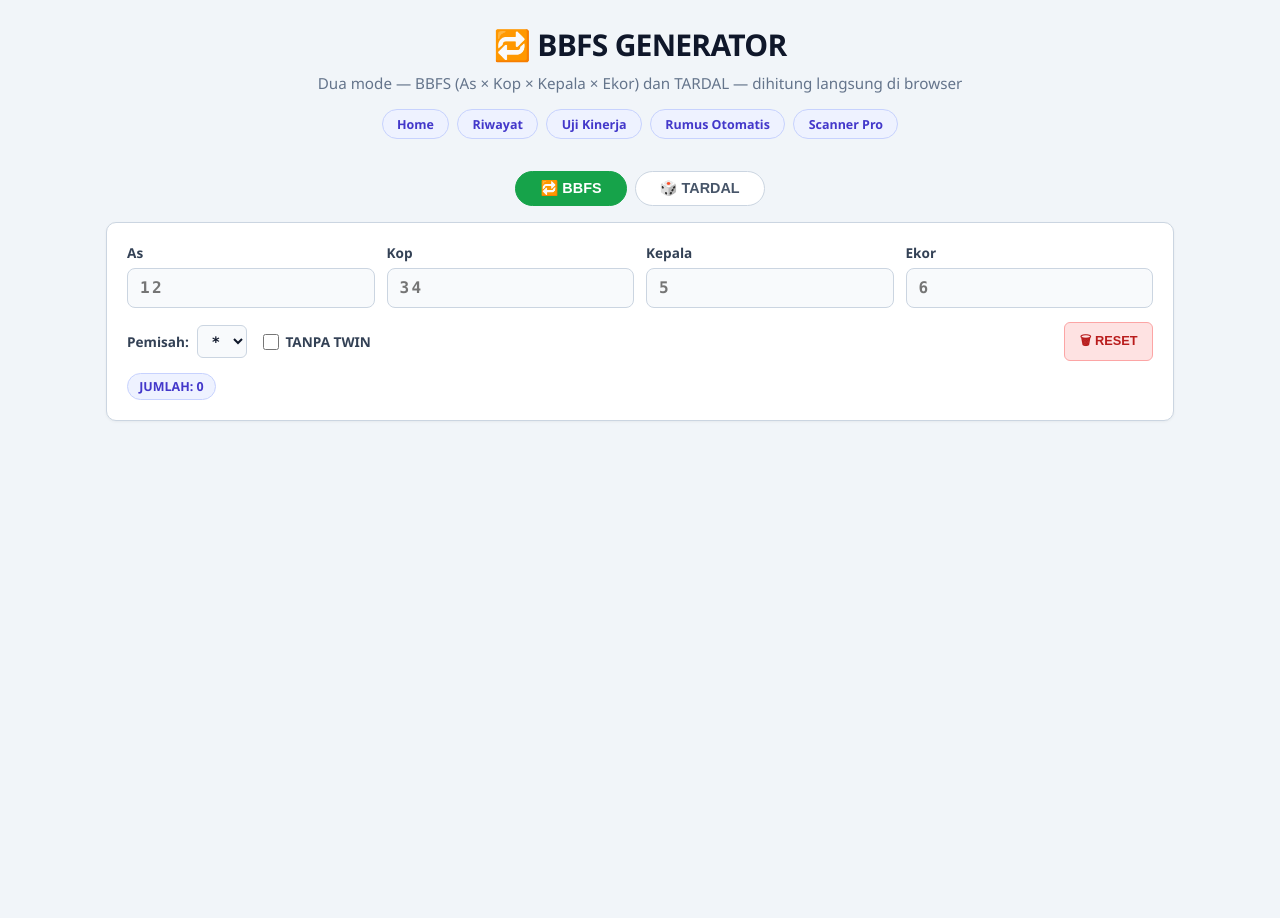
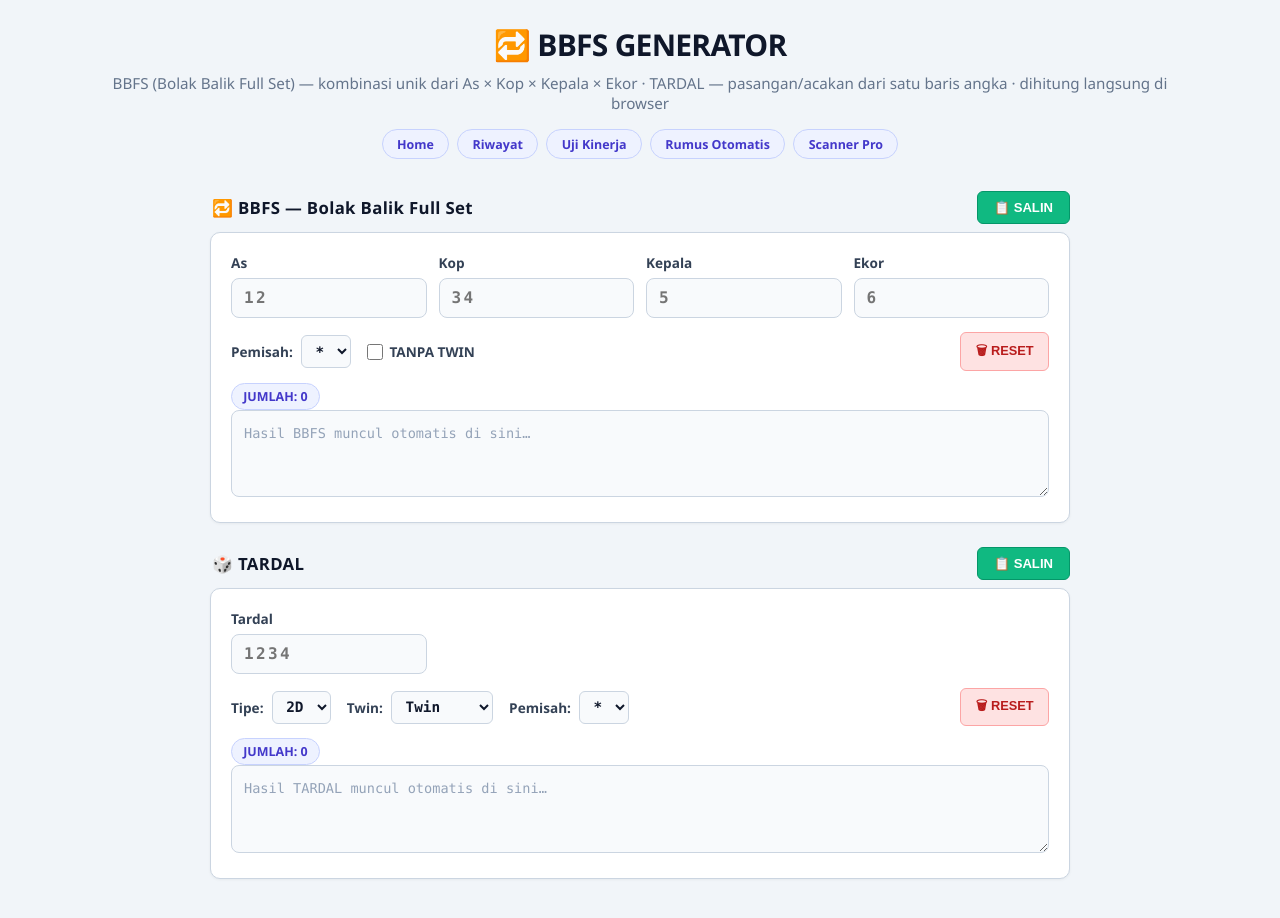
Before and after one commit to luckyone18/ln-generator, a Next.js app: page /bbfs in a window 1280 px wide. Shown: the top 918 px of the page. Before the commit the page ends 800 px from the top, so only its background shows below. Built offline with nearby package versions, Linux system fonts and the light colour scheme.

Commit message:
refactor(bbfs): replace tabs with stacked BBFS + TARDAL sections like reference page

```diff
--- a/app/bbfs/bbfs.module.css
+++ b/app/bbfs/bbfs.module.css
@@ -48,35 +48,29 @@
   transform: translateY(-1px);
 }
 
-.bbfsTabRow {
-  display: flex;
-  justify-content: center;
-  gap: 0.5rem;
-  margin-bottom: 1rem;
+.bbfsSection {
+  width: 100%;
+  max-width: 860px;
+  margin: 0 auto 1.25rem;
 }
 
-.bbfsTab,
-.bbfsTabActive {
-  padding: 0.5rem 1.5rem;
-  border-radius: 999px;
-  border: 1px solid #cbd5e1;
-  background: #fff;
-  color: #475569;
-  font-size: 0.9rem;
-  font-weight: 700;
-  cursor: pointer;
-  transition: background 0.15s ease, color 0.15s ease, border-color 0.15s ease;
+.bbfsSectionTitle {
+  display: flex;
+  align-items: center;
+  justify-content: space-between;
+  gap: 0.75rem;
+  margin: 0 0 0.5rem 2px;
 }
 
-.bbfsTab:hover {
-  border-color: #94a3b8;
-  background: #f8fafc;
+.bbfsSectionTitle h2 {
+  margin: 0;
+  font-size: 1.05rem;
+  color: #0f172a;
+  letter-spacing: 0.02em;
 }
 
-.bbfsTabActive {
-  background: #16a34a;
-  border-color: #16a34a;
-  color: #fff;
+.bbfsOutputArea::placeholder {
+  color: #94a3b8;
 }
 
 .bbfsInputPanel {
--- a/app/bbfs/page.js
+++ b/app/bbfs/page.js
@@ -8,55 +8,16 @@ import { generateTardal } from "../tardal.js";
 
 const SEPARATORS = ["*", "#", ","];
 
-export default function BbfsPage() {
-  const [mode, setMode] = useState("bbfs"); // "bbfs" | "tardal"
+const stripDigits = (v, max) => v.replace(/\D+/g, "").slice(0, max);
 
-  // --- BBFS state ---
-  const [as, setAs] = useState("");
-  const [kop, setKop] = useState("");
-  const [kepala, setKepala] = useState("");
-  const [ekor, setEkor] = useState("");
-  const [noTwin, setNoTwin] = useState(false);
-
-  // --- TARDAL state ---
-  const [td, setTd] = useState("");
-  const [tdType, setTdType] = useState("2");
-  const [tdTwin, setTdTwin] = useState("1"); // 1 = Twin, 2 = No Twin
-
-  // --- shared ---
-  const [separator, setSeparator] = useState("*");
-  const [copied, setCopied] = useState(false);
-
-  const stripDigits = (v) => v.replace(/\D+/g, "").slice(0, 10);
-
-  const { results, count: bbfsCount } = useMemo(
-    () => bbfsGenerate({ as, kop, kepala, ekor, separator, noTwin }),
-    [as, kop, kepala, ekor, separator, noTwin]
-  );
-  const bbfsOutput = useMemo(() => results.join(separator), [results, separator]);
-
-  const tdRes = useMemo(() => {
-    if (!td) return null;
-    return generateTardal({ digits: td, type: tdType, twin: Number(tdTwin), splitter: separator });
-  }, [td, tdType, tdTwin, separator]);
-
-  const isBbfs = mode === "bbfs";
-  const output = isBbfs ? bbfsOutput : tdRes?.result || "";
-  const count = isBbfs ? bbfsCount : tdRes?.count || 0;
-
-  // Rincian panjang hasil, contoh: "4D: 4"
-  const lengthBreakdown = useMemo(() => {
-    const map = new Map();
-    for (const r of results) map.set(r.length, (map.get(r.length) || 0) + 1);
-    return [...map.entries()].sort((a, b) => a[0] - b[0]);
-  }, [results]);
-
+function CopyButton({ value, copied, onCopied }) {
   const doCopy = async () => {
+    if (!value) return;
     try {
-      await navigator.clipboard.writeText(output);
+      await navigator.clipboard.writeText(value);
     } catch {
       const ta = document.createElement("textarea");
-      ta.value = output;
+      ta.value = value;
       ta.style.position = "fixed";
       ta.style.opacity = "0";
       document.body.appendChild(ta);
@@ -64,24 +25,62 @@ export default function BbfsPage() {
       document.execCommand("copy");
       document.body.removeChild(ta);
     }
-    setCopied(true);
-    setTimeout(() => setCopied(false), 2000);
+    onCopied();
+  };
+  return (
+    <button type="button" className={styles.bbfsBtnCopyAll} onClick={doCopy}>
+      {copied ? "✓ TERSALIN" : "📋 SALIN"}
+    </button>
+  );
+}
+
+export default function BbfsPage() {
+  // --- BBFS (form atas, seperti referensi) ---
+  const [as, setAs] = useState("");
+  const [kop, setKop] = useState("");
+  const [kepala, setKepala] = useState("");
+  const [ekor, setEkor] = useState("");
+  const [noTwin, setNoTwin] = useState(false);
+  const [sepBbfs, setSepBbfs] = useState("*");
+  const [copiedBbfs, setCopiedBbfs] = useState(false);
+
+  // --- TARDAL (form bawah, seperti referensi) ---
+  const [td, setTd] = useState("");
+  const [tdType, setTdType] = useState("2");
+  const [tdTwin, setTdTwin] = useState("1"); // 1 = Twin, 2 = No Twin
+  const [sepTd, setSepTd] = useState("*");
+  const [copiedTd, setCopiedTd] = useState(false);
+
+  const bbfs = useMemo(
+    () => bbfsGenerate({ as, kop, kepala, ekor, separator: sepBbfs, noTwin }),
+    [as, kop, kepala, ekor, sepBbfs, noTwin]
+  );
+  const bbfsOutput = useMemo(() => bbfs.results.join(sepBbfs), [bbfs.results, sepBbfs]);
+
+  const bbfsBreakdown = useMemo(() => {
+    const map = new Map();
+    for (const r of bbfs.results) map.set(r.length, (map.get(r.length) || 0) + 1);
+    return [...map.entries()].sort((a, b) => a[0] - b[0]);
+  }, [bbfs.results]);
+
+  const tdRes = useMemo(() => {
+    if (!td) return null;
+    return generateTardal({ digits: td, type: tdType, twin: Number(tdTwin), splitter: sepTd });
+  }, [td, tdType, tdTwin, sepTd]);
+  const tdOutput = tdRes?.result || "";
+  const tdCount = tdRes?.count || 0;
+
+  const resetBbfs = () => {
+    setAs(""); setKop(""); setKepala(""); setEkor("");
+    setNoTwin(false); setSepBbfs("*"); setCopiedBbfs(false);
+  };
+  const resetTd = () => {
+    setTd(""); setTdType("2"); setTdTwin("1"); setSepTd("*"); setCopiedTd(false);
   };
 
-  const doReset = () => {
-    setAs("");
-    setKop("");
-    setKepala("");
-    setEkor("");
-    setNoTwin(false);
-    setTd("");
-    setTdType("2");
-    setTdTwin("1");
-    setSeparator("*");
-    setCopied(false);
-  };
+  const flash = (setter) => { setter(true); setTimeout(() => setter(false), 2000); };
 
-  const fields = [
+  const bbfsFields = [
     { label: "As", value: as, set: setAs, ph: "12" },
     { label: "Kop", value: kop, set: setKop, ph: "34" },
     { label: "Kepala", value: kepala, set: setKepala, ph: "5" },
@@ -92,7 +91,10 @@ export default function BbfsPage() {
     <main className={styles.bbfsContainer}>
       <header className={styles.bbfsHeader}>
         <h1>🔁 BBFS GENERATOR</h1>
-        <p>Dua mode — BBFS (As × Kop × Kepala × Ekor) dan TARDAL — dihitung langsung di browser</p>
+        <p>
+          BBFS (Bolak Balik Full Set) — kombinasi unik dari As × Kop × Kepala × Ekor · TARDAL —
+          pasangan/acakan dari satu baris angka · dihitung langsung di browser
+        </p>
         <div className={styles.bbfsNavRow}>
           <Link href="/" className={styles.bbfsNavPill}>Home</Link>
           <Link href="/riwayat" className={styles.bbfsNavPill}>Riwayat</Link>
@@ -102,27 +104,16 @@ export default function BbfsPage() {
         </div>
       </header>
 
-      <div className={styles.bbfsTabRow}>
-        <button
-          type="button"
-          className={isBbfs ? styles.bbfsTabActive : styles.bbfsTab}
-          onClick={() => setMode("bbfs")}
-        >
-          🔁 BBFS
-        </button>
-        <button
-          type="button"
-          className={!isBbfs ? styles.bbfsTabActive : styles.bbfsTab}
-          onClick={() => setMode("tardal")}
-        >
-          🎲 TARDAL
-        </button>
+      {/* ==================== SECTION 1: BBFS ==================== */}
+      <section className={styles.bbfsSection}>
+        <div className={styles.bbfsSectionTitle}>
+          <h2>🔁 BBFS — Bolak Balik Full Set</h2>
+          <CopyButton value={bbfsOutput} copied={copiedBbfs} onCopied={() => flash(setCopiedBbfs)} />
         </div>
 
-      <section className={styles.bbfsInputPanel}>
-        {isBbfs ? (
+        <div className={styles.bbfsInputPanel}>
           <div className={styles.bbfsFieldGrid}>
-            {fields.map((f) => (
+            {bbfsFields.map((f) => (
               <label key={f.label} className={styles.bbfsFieldWrap}>
                 <span className={styles.bbfsFieldLabel}>{f.label}</span>
                 <input
@@ -131,13 +122,62 @@ export default function BbfsPage() {
                   maxLength={10}
                   value={f.value}
                   placeholder={f.ph}
-                  onChange={(e) => f.set(stripDigits(e.target.value))}
+                  onChange={(e) => f.set(stripDigits(e.target.value, 10))}
                   className={styles.bbfsFieldInput}
                 />
               </label>
             ))}
           </div>
-        ) : (
+          <div className={styles.bbfsCtrlRow}>
+            <label className={styles.bbfsSepLabel}>
+              Pemisah:
+              <select
+                value={sepBbfs}
+                onChange={(e) => setSepBbfs(e.target.value)}
+                className={styles.bbfsSepSelect}
+              >
+                {SEPARATORS.map((s) => (
+                  <option key={s} value={s}>{s}</option>
+                ))}
+              </select>
+            </label>
+            <label className={styles.bbfsTwinLabel} title="Sembunyikan hasil dengan digit berulang (twin)">
+              <input
+                type="checkbox"
+                checked={noTwin}
+                onChange={(e) => setNoTwin(e.target.checked)}
+                className={styles.bbfsTwinCheck}
+              />
+              TANPA TWIN
+            </label>
+            <button type="button" className={styles.bbfsBtnReset} onClick={resetBbfs}>
+              🗑 RESET
+            </button>
+          </div>
+          <div className={styles.bbfsStatRow}>
+            <span className={styles.bbfsStatChip}>JUMLAH: <b>{bbfs.count}</b></span>
+            {bbfsBreakdown.map(([len, n]) => (
+              <span key={len} className={styles.bbfsStatChipSub}>{len}D: <b>{n}</b></span>
+            ))}
+          </div>
+          <textarea
+            readOnly
+            value={bbfsOutput}
+            rows={Math.min(10, Math.max(3, Math.ceil(bbfsOutput.length / 120)))}
+            placeholder="Hasil BBFS muncul otomatis di sini…"
+            className={styles.bbfsOutputArea}
+          />
+        </div>
+      </section>
+
+      {/* ==================== SECTION 2: TARDAL ==================== */}
+      <section className={styles.bbfsSection}>
+        <div className={styles.bbfsSectionTitle}>
+          <h2>🎲 TARDAL</h2>
+          <CopyButton value={tdOutput} copied={copiedTd} onCopied={() => flash(setCopiedTd)} />
+        </div>
+
+        <div className={styles.bbfsInputPanel}>
           <div className={styles.bbfsFieldGrid}>
             <label className={styles.bbfsFieldWrap}>
               <span className={styles.bbfsFieldLabel}>Tardal</span>
@@ -147,15 +187,12 @@ export default function BbfsPage() {
                 maxLength={15}
                 value={td}
                 placeholder="1234"
-                onChange={(e) => setTd(e.target.value.replace(/\D+/g, "").slice(0, 15))}
+                onChange={(e) => setTd(stripDigits(e.target.value, 15))}
                 className={styles.bbfsFieldInput}
               />
             </label>
           </div>
-        )}
           <div className={styles.bbfsCtrlRow}>
-          {!isBbfs && (
-            <>
             <label className={styles.bbfsSepLabel}>
               Tipe:
               <select
@@ -179,13 +216,11 @@ export default function BbfsPage() {
                 <option value="2">No Twin</option>
               </select>
             </label>
-            </>
-          )}
             <label className={styles.bbfsSepLabel}>
               Pemisah:
               <select
-              value={separator}
-              onChange={(e) => setSeparator(e.target.value)}
+                value={sepTd}
+                onChange={(e) => setSepTd(e.target.value)}
                 className={styles.bbfsSepSelect}
               >
                 {SEPARATORS.map((s) => (
@@ -193,56 +228,28 @@ export default function BbfsPage() {
                 ))}
               </select>
             </label>
-          {isBbfs && (
-            <label className={styles.bbfsTwinLabel} title="Sembunyikan hasil dengan digit berulang (twin)">
-              <input
-                type="checkbox"
-                checked={noTwin}
-                onChange={(e) => setNoTwin(e.target.checked)}
-                className={styles.bbfsTwinCheck}
-              />
-              TANPA TWIN
-            </label>
-          )}
-          <button type="button" className={styles.bbfsBtnReset} onClick={doReset}>
+            <button type="button" className={styles.bbfsBtnReset} onClick={resetTd}>
               🗑 RESET
             </button>
           </div>
           <div className={styles.bbfsStatRow}>
-          <span className={styles.bbfsStatChip}>JUMLAH: <b>{count}</b></span>
-          {isBbfs &&
-            lengthBreakdown.map(([len, n]) => (
-              <span key={len} className={styles.bbfsStatChipSub}>
-                {len}D: <b>{n}</b>
-              </span>
-            ))}
-          {!isBbfs && count > 0 && (
-            <span className={styles.bbfsStatChipSub}>
-              {tdType}D: <b>{count}</b>
-            </span>
+            <span className={styles.bbfsStatChip}>JUMLAH: <b>{tdCount}</b></span>
+            {tdCount > 0 && (
+              <span className={styles.bbfsStatChipSub}>{tdType}D: <b>{tdCount}</b></span>
             )}
-          {!isBbfs && td && tdRes?.error && (
+            {td && tdRes?.error && (
               <span className={styles.bbfsStatChipSub}>⚠️ {tdRes.error}</span>
             )}
           </div>
-      </section>
-
-      {count > 0 && (
-        <section className={styles.bbfsResultPanel}>
-          <div className={styles.bbfsResultHead}>
-            <h2>{isBbfs ? "📦 HASIL BBFS" : "📦 HASIL TARDAL"}</h2>
-            <button type="button" className={styles.bbfsBtnCopyAll} onClick={doCopy}>
-              {copied ? "✓ TERSALIN" : "📋 SALIN SEMUA"}
-            </button>
-          </div>
           <textarea
             readOnly
-            value={output}
-            rows={Math.min(12, Math.max(3, Math.ceil(output.length / 120)))}
+            value={tdOutput}
+            rows={Math.min(10, Math.max(3, Math.ceil(tdOutput.length / 120)))}
+            placeholder="Hasil TARDAL muncul otomatis di sini…"
             className={styles.bbfsOutputArea}
           />
+        </div>
       </section>
-      )}
     </main>
   );
 }
```
Lines whose indentation alone changed are shown as unchanged.
